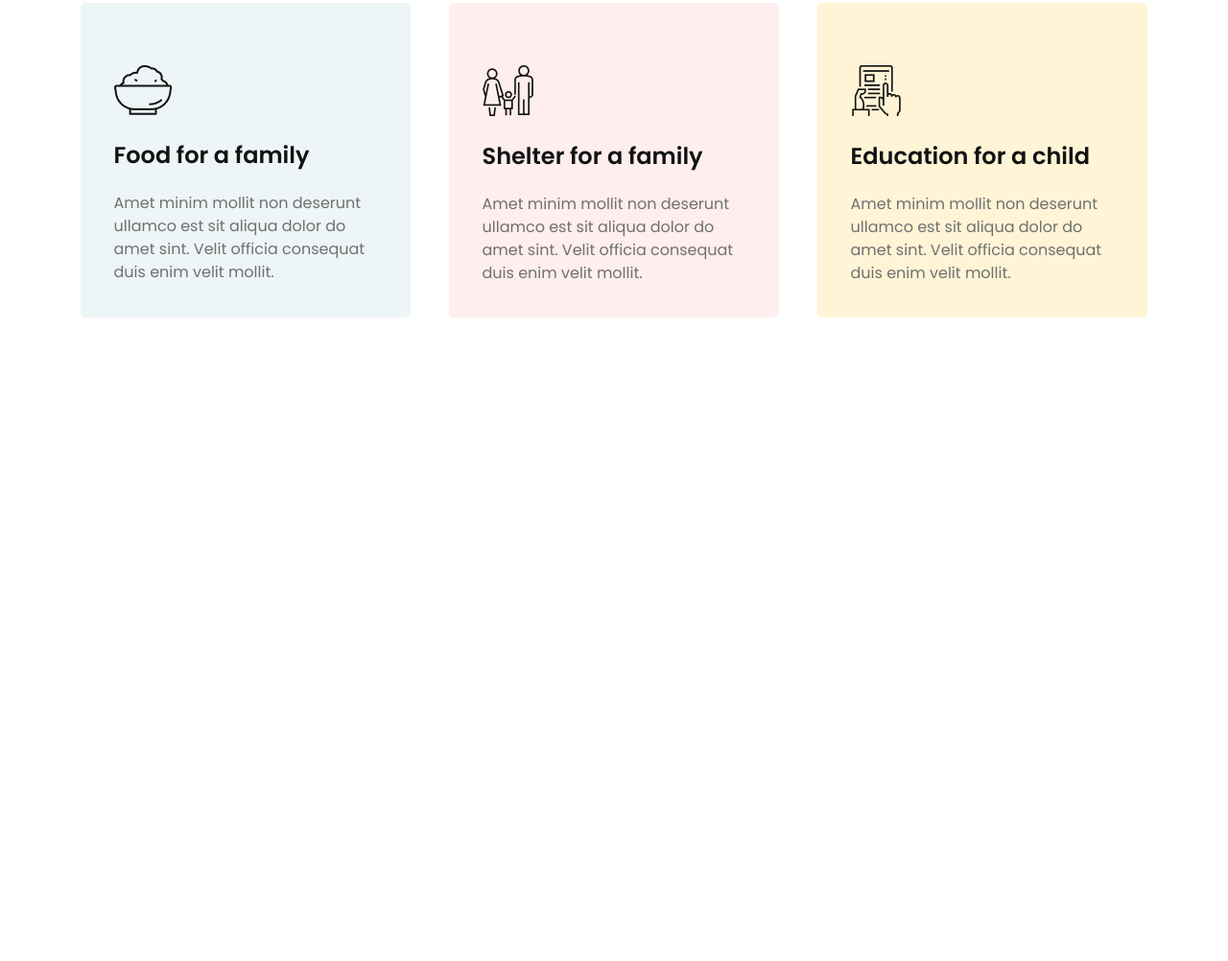
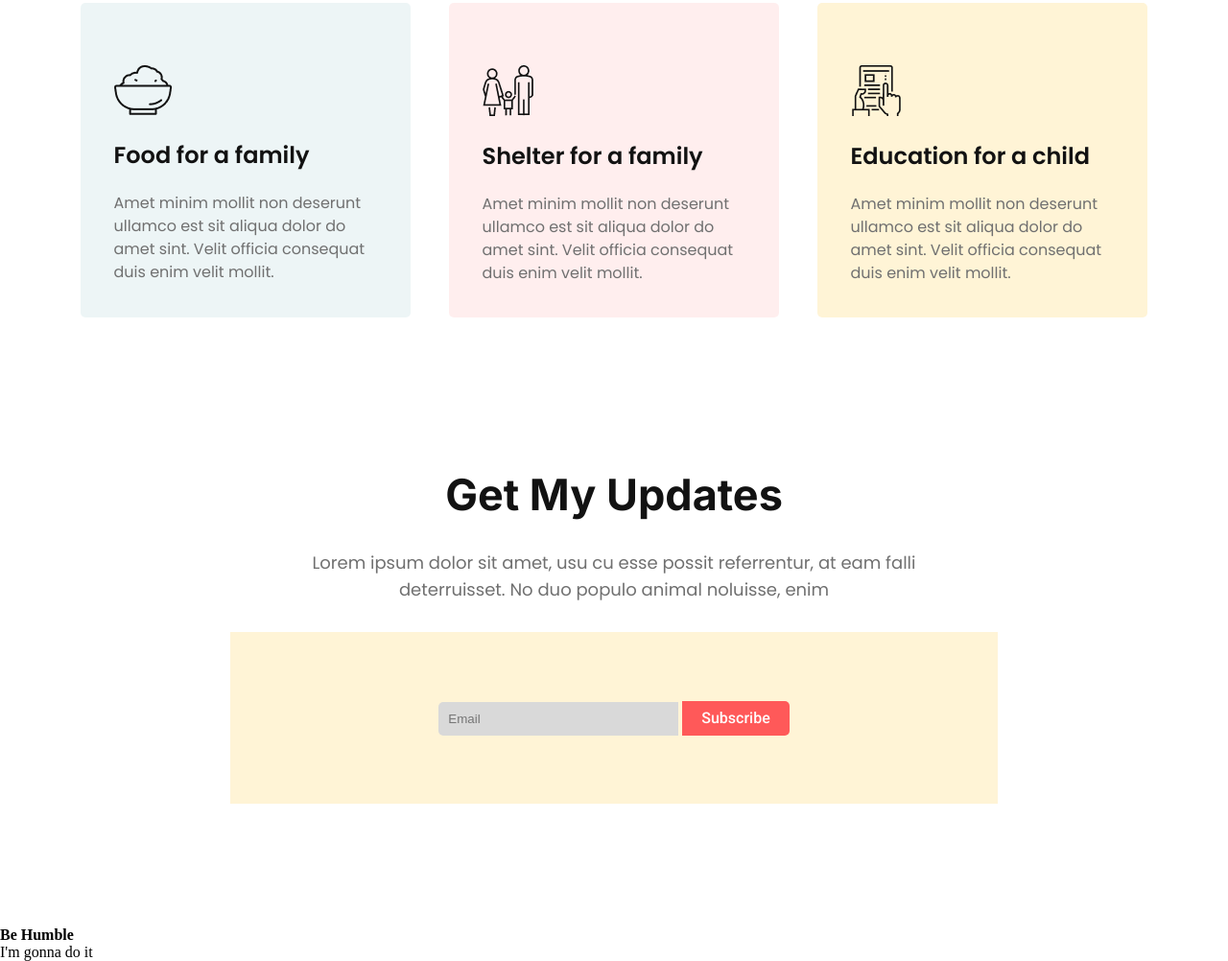
Before and after one commit to tasmia-rahman/donate-today, a plain HTML site: page index.html in a window 1280 px wide. Shown: the part 1516-2518 px from the top of the page at 96% size. Before the commit the page ends 1877 px from the top, so only its background shows below. Drawn offline with Linux system fonts and the light colour scheme.

Commit message:
update part done

```diff
--- a/index.html
+++ b/index.html
@@ -76,5 +76,21 @@
         </div>
       </div>
     </section>
+    <section id="get-update-area">
+      <h1 class="title">Get My Updates</h1>
+      <p class="info">
+        Lorem ipsum dolor sit amet, usu cu esse possit referrentur, at eam falli
+        <br />
+        deterruisset. No duo populo animal noluisse, enim
+      </p>
+      <div id="form-area">
+        <input type="text" placeholder="Email" />
+        <a href="#" target="_blank">Subscribe</a>
+      </div>
+    </section>
+    <footer>
+      <h4>Be Humble</h4>
+      <p>I'm gonna do it</p>
+    </footer>
   </body>
 </html>
--- a/style.css
+++ b/style.css
@@ -151,3 +151,37 @@
   margin-top: 20px;
 }
 /* Donate plan part ends */
+
+/* Get update part starts */
+#get-update-area {
+  padding: 10%;
+  text-align: center;
+}
+#form-area {
+  background: #fff4d6;
+  width: 800px;
+  padding: 7%;
+  margin: 0 auto;
+}
+#form-area input {
+  border: 0;
+  padding: 10px;
+  background: #d9d9d9;
+  border-radius: 5px 0px 0px 5px;
+  width: 250px;
+  padding-right: 0;
+}
+#form-area a {
+  text-decoration: none;
+  display: inline-block;
+  padding: 8px 20px;
+  font-family: "Roboto";
+  font-weight: 500;
+  font-size: 16px;
+  line-height: 20px;
+  background-color: #ff5959;
+  color: #ffffff;
+  border-top-right-radius: 5px;
+  border-bottom-right-radius: 5px;
+}
+/* Get update part ends */
```
